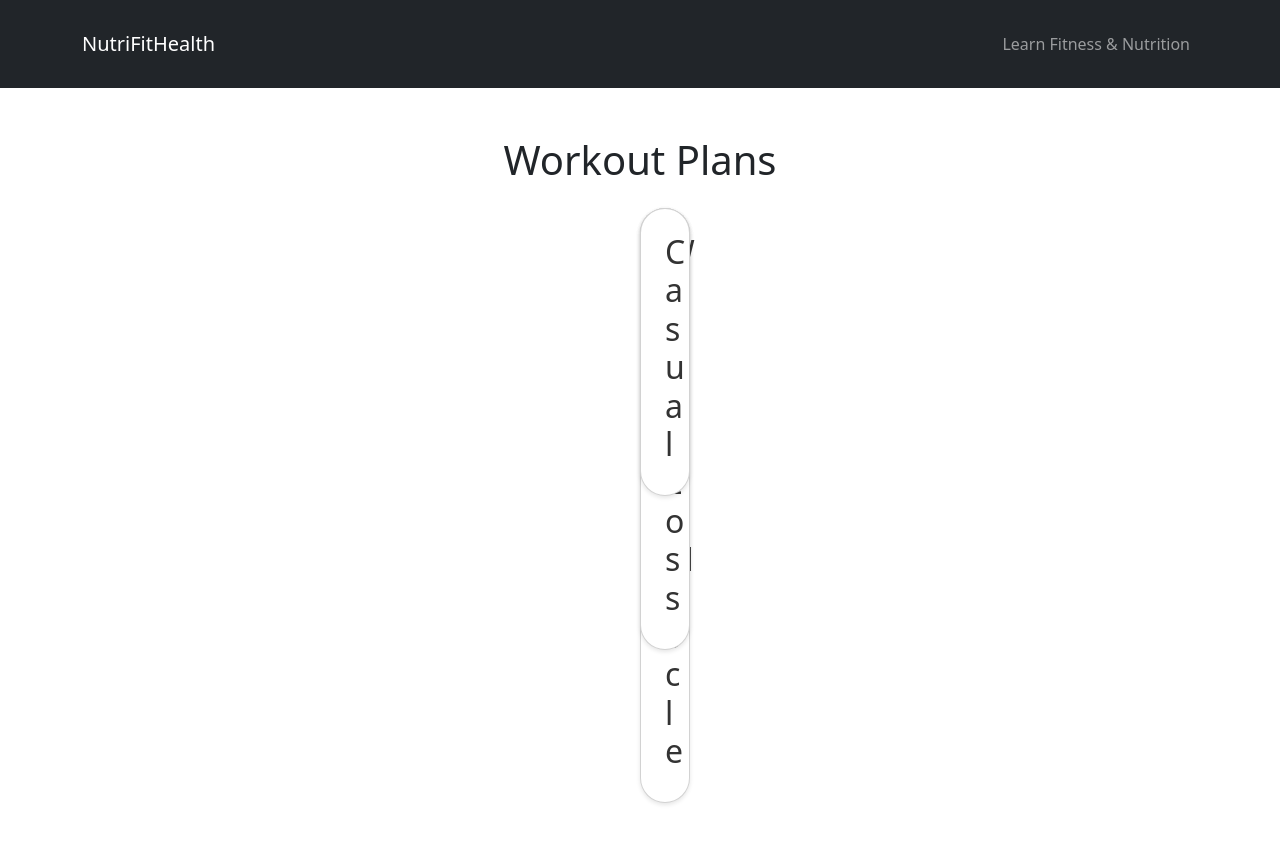
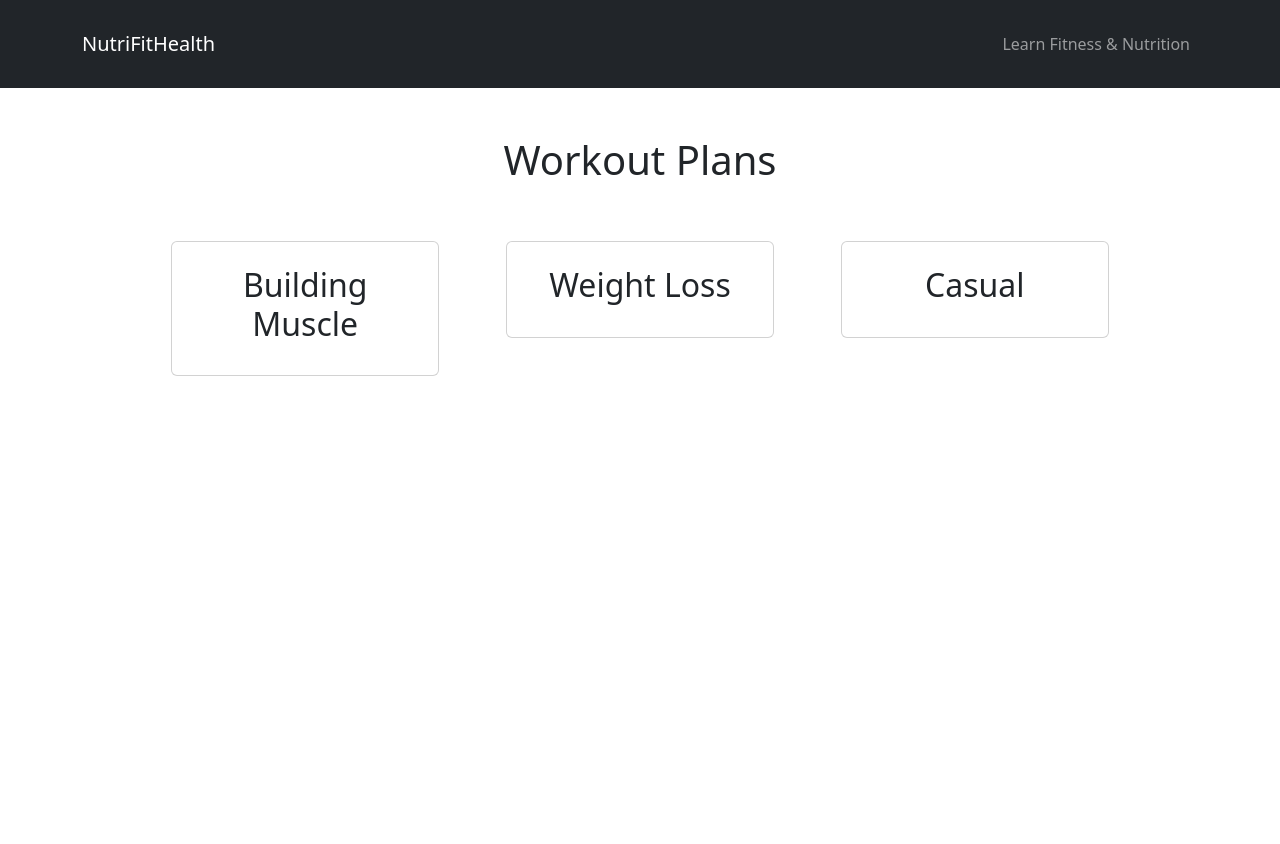
Before and after one commit to iHoopcs/CSC-490---Health-Care-Management-System, a React (Create React App) app in the folder client/: page /workouts in a window 1280 px wide. Shown: the top 844 px of the page. Before the commit the page ends 803 px from the top, so only its background shows below. Built offline with nearby package versions, Linux system fonts and the light colour scheme.

Commit message:
fixed issue where plan cards were stacking on top of each other. The issue appears to have been a conflict between a css tag and a bootstrap tag. the css for Workouts.css included a tag card which is a tag bootstrap normally uses.

```diff
--- a/client/src/pages/Workouts/Workouts.css
+++ b/client/src/pages/Workouts/Workouts.css
@@ -29,8 +29,7 @@
   transform-style: preserve-3d;
 }
 
-
-.card {
+.container card {
   width: 100%;
   background: #fff;
   color: #333;
@@ -45,17 +44,7 @@
 .card.back {
   background: #f4f4f4;
   transform: rotateY(180deg);
-}
-
-.card-image {
-  width: 100%;
-  /* Same width as flip cards */
-  height: 80%;
-  /* Fixed height for images */
-  object-fit: cover;
-  /* Ensure images cover the area without distortion */
-  margin-bottom: 10px;
-  /* Add space between image and text */
+  backface-visibility: hidden;
 }
 
 .card-image {
@@ -70,56 +59,3 @@
   margin-bottom: 10px;
   /* Add space between image and text */
 }
-
-.card-image {
-  width: 100%;
-  /* Same width as flip cards */
-  height: 80%;
-  /* Fixed height for images */
-  object-fit: cover;
-  /* Ensure images cover the area without distortion */
-  margin-bottom: 10px;
-  /* Add space between image and text */
-  margin-bottom: 10px;
-  /* Add space between image and text */
-}
-
-
-.card-image {
-  width: 100%;
-  /* Same width as flip cards */
-  height: 80%;
-  /* Fixed height for images */
-  object-fit: cover;
-  /* Ensure images cover the area without distortion */
-  margin-bottom: 10px;
-  /* Add space between image and text */
-  margin-bottom: 10px;
-  /* Add space between image and text */
-}
-
-.card-image {
-  width: 100%;
-  /* Same width as flip cards */
-  height: 80%;
-  /* Fixed height for images */
-  object-fit: cover;
-  /* Ensure images cover the area without distortion */
-  margin-bottom: 10px;
-  /* Add space between image and text */
-  margin-bottom: 10px;
-
-  /* Add space between image and text */
-  .card-image {
-    width: 100%;
-    /* Same width as flip cards */
-    height: 80%;
-    /* Fixed height for images */
-    object-fit: cover;
-    /* Ensure images cover the area without distortion */
-    margin-bottom: 10px;
-    /* Add space between image and text */
-    margin-bottom: 10px;
-    /* Add space between image and text */
-  }
-}
```
